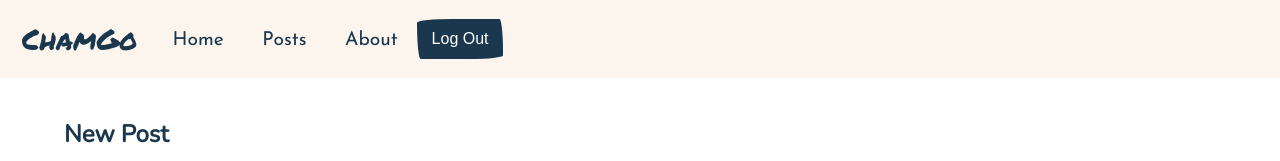
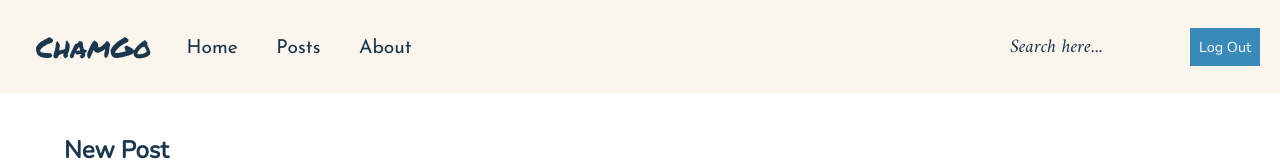
Before and after one commit to jparkley/blog-typescript-graphql-nest, a React (Create React App) app in the folder client/: page /blogposts in a window 1280 px wide. Shown: the top 161 px of the page. Built offline with nearby package versions, Linux system fonts and the light colour scheme; no server answers.

Commit message:
Updated header styles

```diff
--- a/client/public/index.html
+++ b/client/public/index.html
@@ -12,7 +12,7 @@
     <link rel="preconnect" href="https://fonts.googleapis.com" />
     <link rel="preconnect" href="https://fonts.gstatic.com" crossorigin />
     <link
-      href="https://fonts.googleapis.com/css2?family=Josefin+Sans:wght@300;400;600;700&family=Nunito:wght@300&family=Permanent+Marker&family=Rowdies:wght@300;400;700&family=Source+Sans+Pro:wght@300;400;600;700&display=swap"
+      href="https://fonts.googleapis.com/css2?family=Amiri:ital@1&family=Josefin+Sans:wght@300;400;600;700&family=Nunito:wght@300&family=Permanent+Marker&family=Rowdies:wght@300;400;700&family=Source+Sans+Pro:wght@300;400;600;700&display=swap"
       rel="stylesheet"
     />
     <title>ChamGo</title>
--- a/client/src/components/styles/Button/Button.styled.tsx
+++ b/client/src/components/styles/Button/Button.styled.tsx
@@ -12,16 +12,9 @@ export const ButtonStyled = styled.button<ButtonProps>`
     `}
   color: #fff;
   cursor: pointer;
-  font-size: 1rem;
+  font-family: "Nunito", sans-serif;
+  font-size: 0.9rem;
   font-weight: 400;
-  line-height: 1.5;
-  text-align: center;
-
-  border: 2px solid transparent;
-  border-radius: 255px 25px 225px 25px/25px 225px 25px 255px;
-  display: inline-block;
-  padding: 0.4rem 0.8rem;
-  vertical-align: middle;
-  transition: color 0.15s ease-in-out, background-color 0.15s ease-in-out,
-    border-color 0.15s ease-in-out, box-shadow 0.15s ease-in-out;
+  border: 1px solid transparent;
+  padding: 0.5rem;
 `;
--- a/client/src/components/styles/Container/Container.styled.tsx
+++ b/client/src/components/styles/Container/Container.styled.tsx
@@ -1,4 +1,9 @@
 import styled from "styled-components";
+
+interface Props {
+  justifyContent: string;
+}
+
 export const WrapperStyled = styled.div`
   flex-direction: column;
   height: 100%;
@@ -27,3 +32,10 @@ export const ContainerGridStyled = styled.div`
   grid-gap: 30px;
   grid-auto-rows: minmax(200px, auto);
 `;
+
+export const ContainerFlexStyled = styled.div<Props>`
+  display: flex;
+  align-items: center;
+  justify-content: ${(p) => p.justifyContent};
+  width: 100%;
+`;
--- a/client/src/components/styles/Navbar/Navbar.styled.ts
+++ b/client/src/components/styles/Navbar/Navbar.styled.ts
@@ -5,7 +5,7 @@ export const NavbarStyled = styled.div`
   display: flex;
   justify-content: flex-start;
   align-items: center;
-  padding: 10px 6px;
+  padding: 10px 20px;
   margin: 0 auto;
   background-color: ${theme.background};
 `;
@@ -43,3 +43,12 @@ export const NavbarMenuStyled = styled.div`
     font-size: 1.2rem;
   }
 `;
+
+export const SearchStyled = styled.div`
+  display: block;
+  padding: 20px;
+  min-width: 160px;
+  font-family: "Amiri", serif;
+  font-size: 1.2rem;
+  font-style: italic;
+`;
--- a/client/src/components/styles/Navbar/index.tsx
+++ b/client/src/components/styles/Navbar/index.tsx
@@ -1,9 +1,11 @@
 import { ButtonStyled } from "../Button/Button.styled";
+import { ContainerFlexStyled } from "../Container/Container.styled";
 import {
   BrandStyled,
   LinkStyled,
   NavbarMenuStyled,
   NavbarStyled,
+  SearchStyled,
 } from "./Navbar.styled";
 
 const Navbar = () => {
@@ -13,12 +15,17 @@ const Navbar = () => {
         {/* <img src="./logo.png" alt="Logo" /> */}
         <a href="/">ChamGo</a>
       </BrandStyled>
-      <NavbarMenuStyled>
-        <LinkStyled href="/">Home</LinkStyled>
-        <LinkStyled href="/blogposts">Posts</LinkStyled>
-        <LinkStyled href="/about">About</LinkStyled>
-      </NavbarMenuStyled>
-      <ButtonStyled color="primary">Log Out</ButtonStyled>
+      <ContainerFlexStyled justifyContent="space-between">
+        <NavbarMenuStyled>
+          <LinkStyled href="/">Home</LinkStyled>
+          <LinkStyled href="/blogposts">Posts</LinkStyled>
+          <LinkStyled href="/about">About</LinkStyled>
+        </NavbarMenuStyled>
+        <ContainerFlexStyled justifyContent="flex-end">
+          <SearchStyled>Search here...</SearchStyled>
+          <ButtonStyled color="backgroundLight">Log Out</ButtonStyled>
+        </ContainerFlexStyled>
+      </ContainerFlexStyled>
     </NavbarStyled>
   );
 };
--- a/client/src/components/styles/globals.ts
+++ b/client/src/components/styles/globals.ts
@@ -7,6 +7,7 @@ export const theme = {
   alert: "#BB6464",
   warning: "#F1E0AC",
   background: "#FBF5ED",
+  backgroundLight: "#398AB9",
 };
 
 export default createGlobalStyle`
```
Also changed, not shown: client/src/components/styles/Button/ButtonCartoon.styled.tsx (added, +24 -0 lines).
